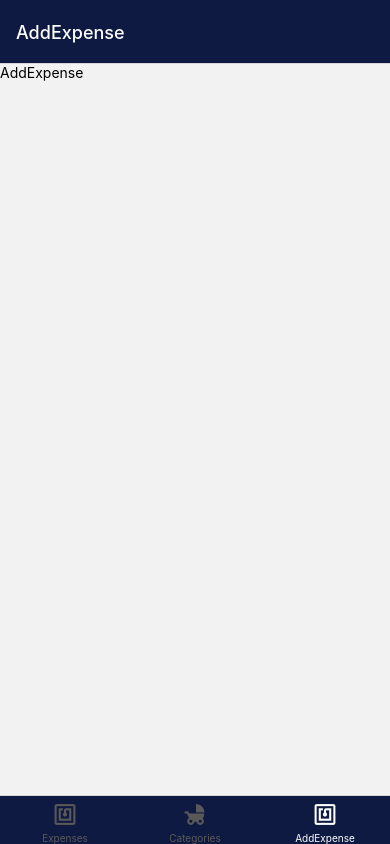
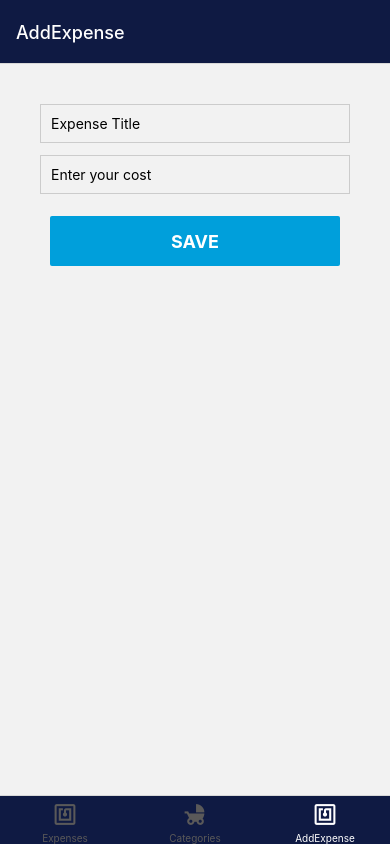
Before and after one commit to Affan-habib/B23-Expense-Calc, a React Native app: screen /AddExpense in a window 390 px wide. Built offline with nearby package versions, Linux system fonts and the light colour scheme.

Commit message:
screens added

```diff
--- a/app.json
+++ b/app.json
@@ -9,7 +9,7 @@
     "splash": {
       "image": "./assets/splash.png",
       "resizeMode": "contain",
-      "backgroundColor": "#ffffff"
+      "backgroundColor": "#0F1A43"
     },
     "updates": {
       "fallbackToCacheTimeout": 0
--- a/src/screens/AddExpense.js
+++ b/src/screens/AddExpense.js
@@ -1,17 +1,123 @@
-import React from 'react';
-import {View, StyleSheet, Text} from 'react-native';
+import React, { useRef } from "react";
+import {
+  StyleSheet,
+  Text,
+  TextInput,
 
+  View,
+  TouchableWithoutFeedback,
+  Keyboard,
+} from "react-native";
+import { Formik } from "formik";
+import * as yup from "yup";
+import { useDispatch, useSelector } from "react-redux";
+import { addExpense } from "../reducers/expensesSlice";
+import Button from "../components/Button";
 
 export default function AddExpense() {
+  const dispatch = useDispatch();
+  const categories = useSelector((state) => state.categories);
+  const pickerRef = useRef();
 
+  function open() {
+    pickerRef.current.focus();
+  }
 
+  function close() {
+    pickerRef.current.blur();
+  }
   return (
-    <View style={styles.body}>
-      <Text>AddExpense</Text>
-    </View>
+    <TouchableWithoutFeedback onPress={() => Keyboard.dismiss}>
+      <View style={styles.mainWrapper}>
+        <Formik
+          initialValues={{
+            title: "",
+            cost: undefined,
+            category: undefined,
+          }}
+          onSubmit={(values, actions) => {
+            actions.resetForm();
+            // console.log(values);
+            dispatch(addExpense(values));
+          }}
+          validationSchema={yup.object().shape({
+            title: yup.string().required("Name is required."),
+            cost: yup.number().required("Cost is required."),
+            category: yup.string().required("Category is required."),
+          })}
+        >
+          {({
+            values,
+            errors,
+            setFieldTouched,
+            touched,
+            handleChange,
+            isValid,
+            handleSubmit,
+            setFieldValue,
+          }) => (
+            <View>
+              <TextInput
+                value={values.title}
+                style={styles.customCss}
+                onBlur={() => setFieldTouched("title")}
+                onChangeText={handleChange("title")}
+                placeholder="Expense Title"
+              />
+              {touched.title && errors.title && (
+                <Text style={{ fontSize: 11, color: "red", marginBottom: 15 }}>
+                  {errors.title}
+                </Text>
+              )}
+              <TextInput
+                value={values.cost}
+                style={styles.customCss}
+                onBlur={() => setFieldTouched("cost")}
+                onChangeText={handleChange("cost")}
+                keyboardType="numeric"
+                placeholder="Enter your cost"
+              />
+              {touched.cost && errors.cost && (
+                <Text style={{ fontSize: 11, color: "red" }}>
+                  {errors.cost}
+                </Text>
+              )}
+              {/* <Picker
+                ref={pickerRef}
+                selectedValue={values.category}
+                mode="dropdown"
+                style={styles.customCss}
+                onValueChange={(itemValue, itemIndex) =>
+                  setFieldValue("category", itemValue)
+                }
+                placeholder="Select Category"
+              >
+                {categories.map((c, index) => (
+                  <Picker.Item key={index} label={c} value={c} />
+                ))}
+              </Picker> */}
+              <Button
+                color="#00669a"
+                title="Save"
+                disabled={!isValid}
+                onPress={handleSubmit}
+              />
+            </View>
+          )}
+        </Formik>
+      </View>
+    </TouchableWithoutFeedback>
   );
 }
 
 const styles = StyleSheet.create({
-
+  customCss: {
+    borderWidth: 1,
+    padding: 10,
+    marginBottom: 12,
+    borderColor: "#cccccc",
+  },
+  mainWrapper: {
+    padding: 40,
+  },
 });
--- a/src/screens/Expenses.js
+++ b/src/screens/Expenses.js
@@ -1,22 +1,13 @@
 import React, { useEffect, useState } from "react";
-import {
-  Image,
-  PermissionsAndroid,
-  SafeAreaView,
-  ScrollView,
-  TouchableOpacity,
-  Text,
-  View,
-  StyleSheet,
-} from "react-native";
+import { ScrollView, View, StyleSheet } from "react-native";
+import { useSelector } from "react-redux";
 import { globalStyles, colors } from "../styles/globalStyles";
-import { useIsFocused } from "@react-navigation/native";
 // import { useToast } from "react-native-toast-notifications";
 import Button from "../components/Button";
 import Card from "../components/Card";
 
 const Expenses = (props) => {
-  const isFocused = useIsFocused();
+  const expenses = useSelector((state) => state.expenses);
 
   return (
     <ScrollView style={styles.container}>
@@ -51,7 +42,7 @@ const Expenses = (props) => {
             body="Hello bodyrem30Hello body lorem30Hello body lorem30"
           />
         </Card>
-      <Button title="photos" onPress={() => navigation.navigate('Gallery')}/>
+        <Button title="photos" onPress={() => navigation.navigate("Gallery")} />
       </View>
     </ScrollView>
   );
```
Also changed, not shown: assets/splash.png.
